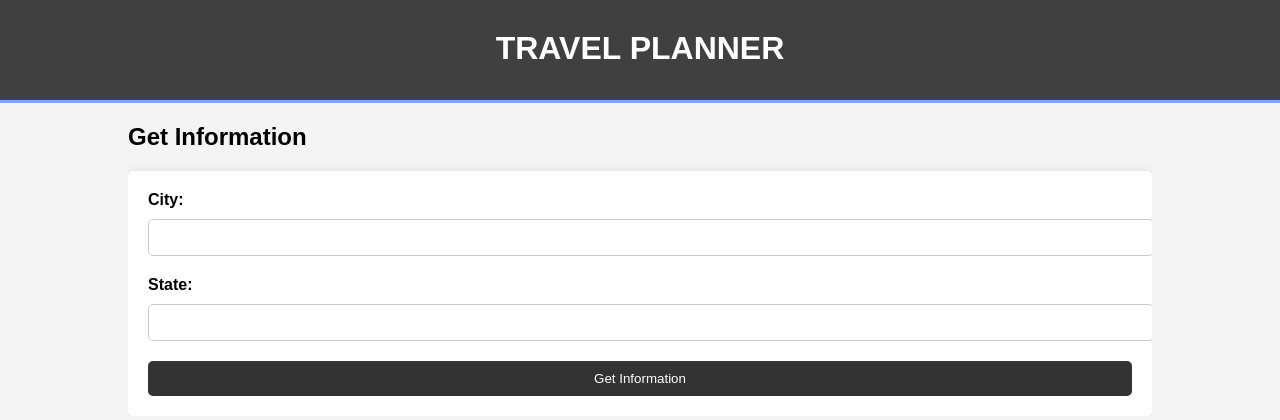
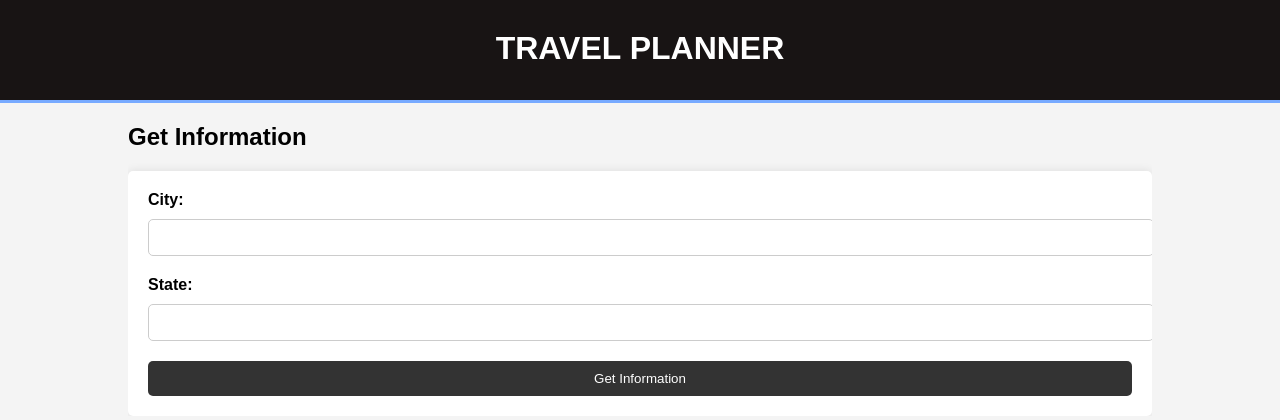
Before and after one commit to cardellak5813/travel-planner, a Flask app: page / in a window 1280 px wide. Shown: the top 420 px of the page. Run offline with Flask 3, Linux system fonts and the light colour scheme.

Commit message:
Changed Header Color

```diff
--- a/templates/index.html
+++ b/templates/index.html
@@ -17,7 +17,7 @@
             overflow: hidden;
         }
         header {
-            background: #414040;
+            background: #181414;
             color: #fff;
             padding-top: 30px;
             min-height: 70px;
```
